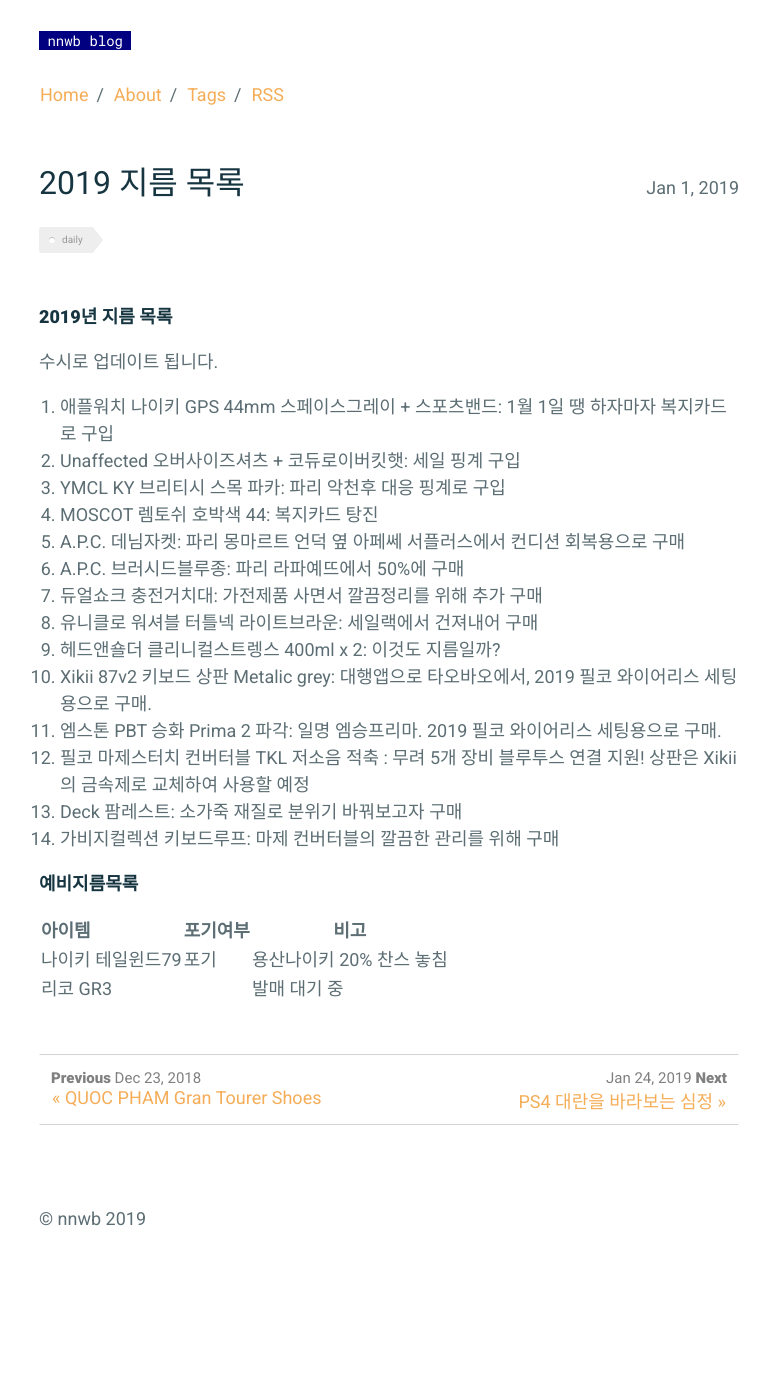
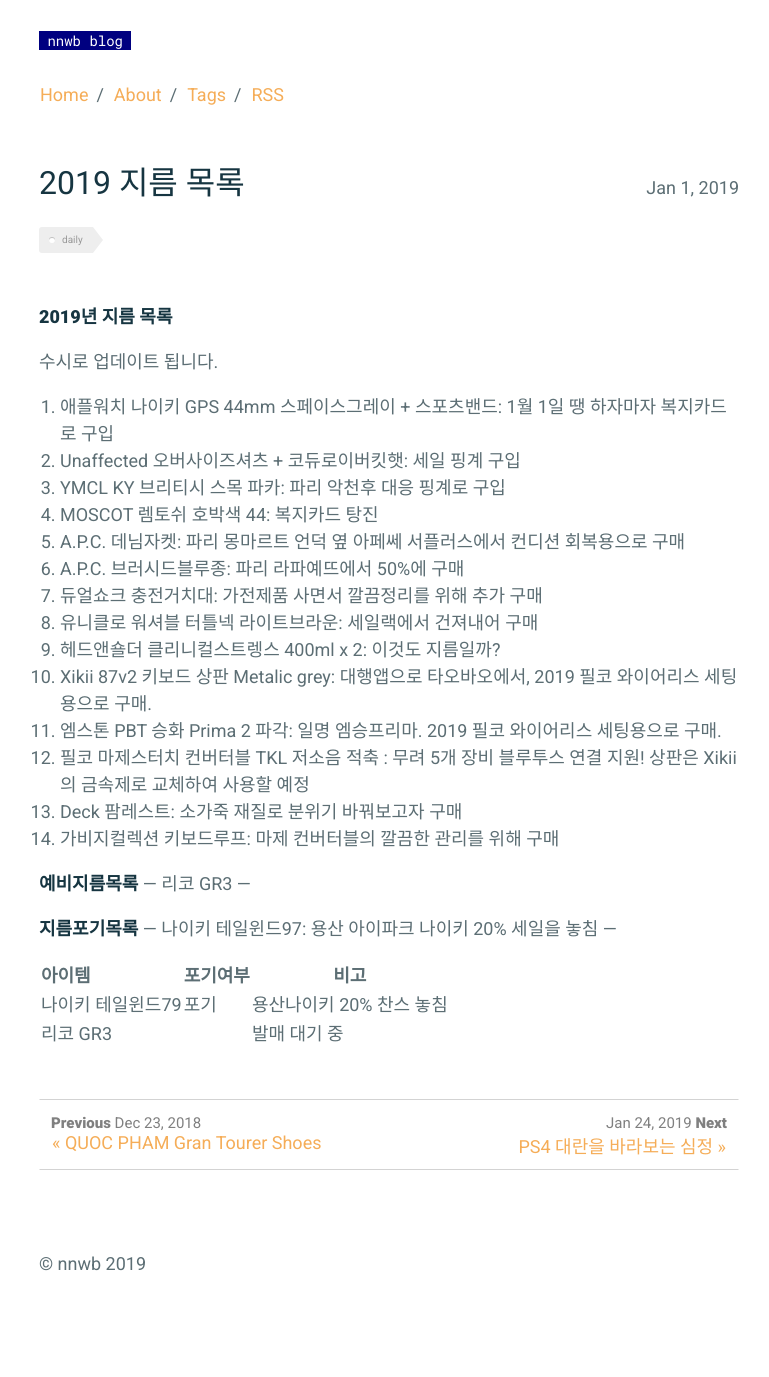
Before and after one commit to nnwb/nnwb.github.io, a Jekyll site: the page built from _posts/2019-01-01-2019buy.md, in a window 1280 px wide. Shown: the whole page, without its empty margins (251-1020 px from the left). Built offline with Jekyll 4.4.1, drawn with Linux system fonts in a browser that asks for light colours; comment, search, counter and statistics services are not loaded; before the commit the page ends 1332 px from its top, so only the background shows below that.

Commit message:
Update 2019-01-01-2019buy.md

```diff
--- a/_posts/2019-01-01-2019buy.md
+++ b/_posts/2019-01-01-2019buy.md
@@ -29,8 +29,16 @@ comments: true
 
 
 **예비지름목록**
+—
+리코 GR3
+—
+
+**지름포기목록**
+—
+나이키 테일윈드97: 용산 아이파크 나이키 20% 세일을 놓침
+—
 
 | 아이템 | 포기여부 | 비고 |
 | :-------- | :-------- | : -------- |
 | 나이키 테일윈드79 | 포기 | 용산나이키 20% 찬스 놓침 |
-| 리코 GR3 |   | 발매 대기 중 ||
+| 리코 GR3 |   | 발매 대기 중 |
```
